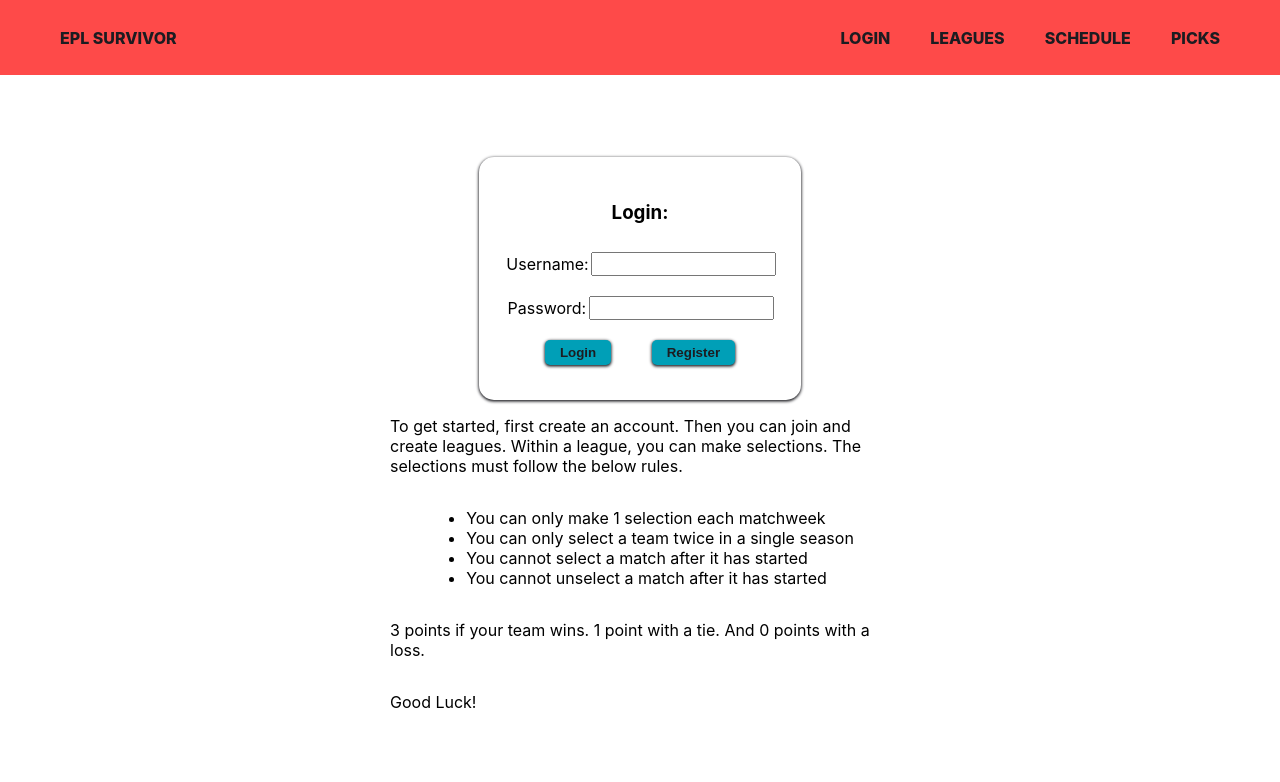
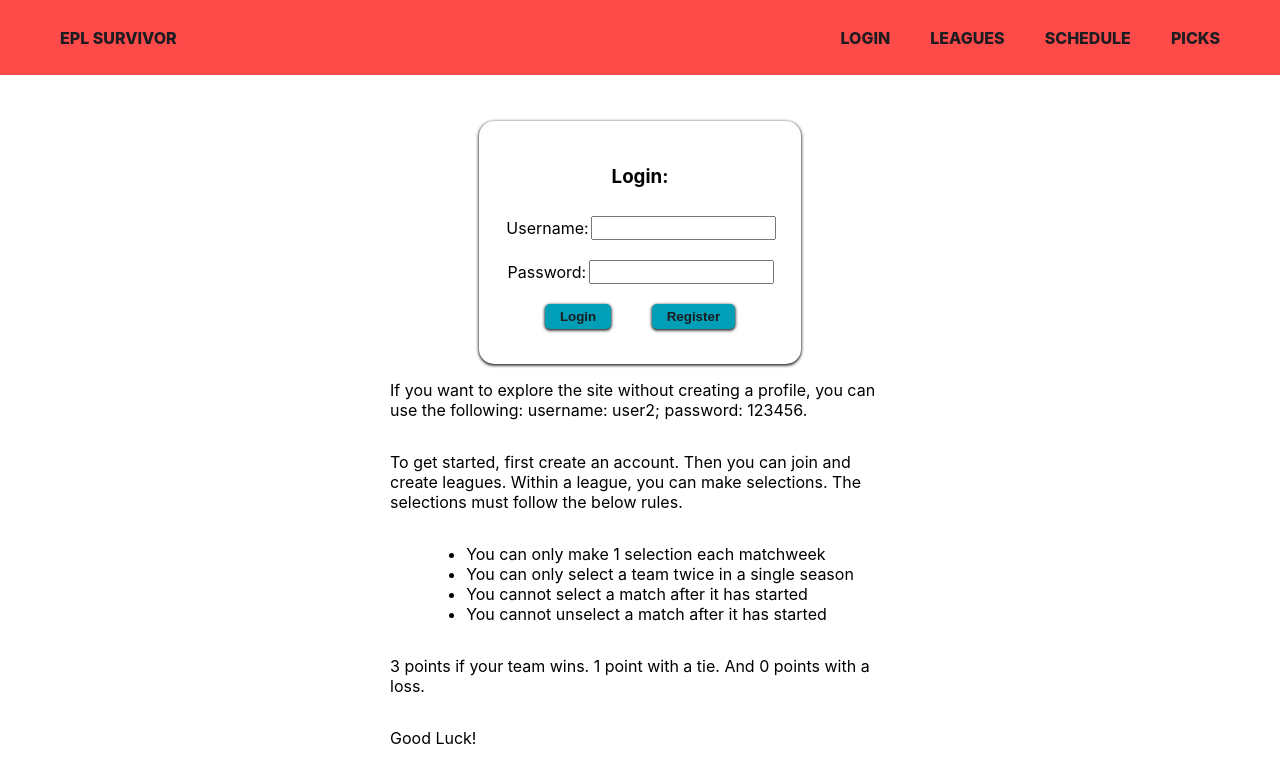
Before and after one commit to zashirah/premier-league-survivor, a React (Create React App) app in the folder client/: page /login in a window 1280 px wide. Shown: the top 782 px of the page. Built offline with nearby package versions, Linux system fonts and the light colour scheme.

Commit message:
added username and pw for exploring the site

```diff
--- a/client/src/screens/Login.jsx
+++ b/client/src/screens/Login.jsx
@@ -125,6 +125,10 @@ const Login = ({ loginSubmit, currentUser }) => {
         )}
       </StyledForm>
       <RulesP>
+        If you want to explore the site without creating a profile, you can use
+        the following: username: user2; password: 123456.
+      </RulesP>
+      <RulesP>
         To get started, first create an account. Then you can join and create
         leagues. Within a league, you can make selections. The selections must
         follow the below rules.
@@ -147,9 +151,7 @@ const Login = ({ loginSubmit, currentUser }) => {
         3 points if your team wins. 1 point with a tie. And 0 points with a
         loss.
       </RulesP>
-      <RulesP>
-        Good Luck!
-      </RulesP>
+      <RulesP>Good Luck!</RulesP>
       {loader}
     </FormContainer>
   )
```
Also changed, not shown: client/src/components/MatchweekScheduleItem.jsx (+0 -13 lines).
